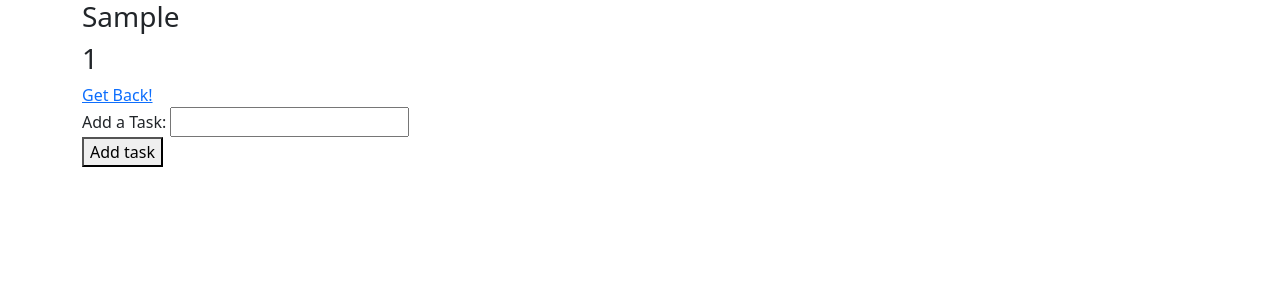
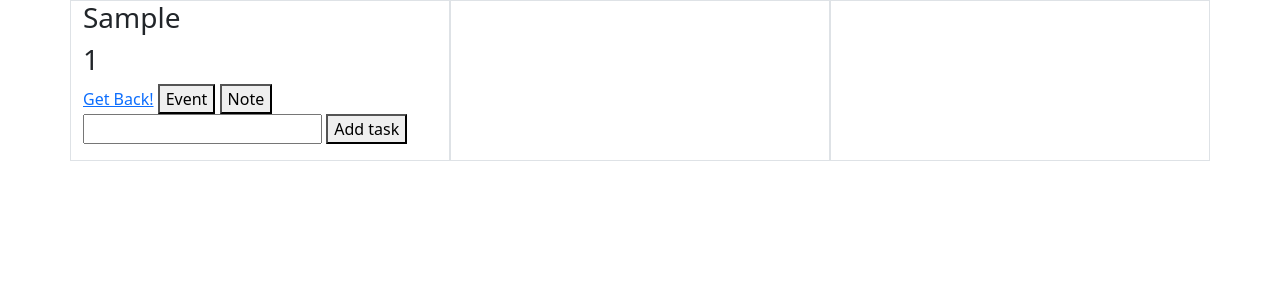
Before and after one commit to andres777-stack/BulletJournal, a Django app: a page that uses templates/YearMonthDay/day.html in a window 1280 px wide. Shown: the top 300 px of the page. Run offline with Django 4.2, Linux system fonts and the light colour scheme; tables that the repository leaves empty hold one stand-in row (values such as "Sample post").

Commit message:
Creating model for note and event

```diff
--- a/YearMonthDay/models.py
+++ b/YearMonthDay/models.py
@@ -11,6 +11,8 @@
     mes = models.CharField(max_length=20, null=True)
     number = models.CharField(max_length=20)
     #tasks
+    #events
+    #notes
 
     def __str__(self):
         return self.mes + self.number
@@ -18,11 +20,35 @@
 class Task(models.Model):
     to_do = models.CharField(max_length=100)
     last_update = models.DateField(auto_now=True)
-    days = models.ForeignKey(Day, related_name='tasks', on_delete= models.CASCADE, null=True, blank=True)
+    day = models.ForeignKey(Day, related_name='tasks', on_delete= models.CASCADE, null=True, blank=True)
     done = models.BooleanField(default=False)
+
+    def class_name(self):
+        return self.__class__.__name__
 
     def __str__(self):
         return self.to_do
+
+class Event(models.Model):
+    desc = models.CharField(max_length=50)
+    day = models.ForeignKey(Day, related_name='events', on_delete= models.CASCADE, null=True, blank=True)
+    done = models.BooleanField(default=False)
+
+    def class_name(self):
+        return self.__class__.__name__
+
+    def __str__(self):
+        return self.desc
+
+class Note(models.Model):
+    text = models.CharField(max_length=100)
+    day = models.ForeignKey(Day, related_name='notes', on_delete= models.CASCADE, null=True, blank=True)
+
+    def class_name(self):
+        return self.__class__.__name__
+
+    def __str__(self):
+        return self.text
 
 
 
--- a/YearMonthDay/urls.py
+++ b/YearMonthDay/urls.py
@@ -8,8 +8,8 @@
     path('', views.index, name = 'index'),
     path('yourYear/', views.yourYear, name = 'yourYear'),
     path('yourYear/migrate-Task/<int:id>', views.migrateTask, name = 'migrateTask'),
-    path('yourYear/deleteTask/<int:id>', views.deleteTask, name = 'deleteTask'),
     path('yourYear/checkTask/', views.checkTask, name = 'checkTask'),
     re_path(r'^yourYear/(?P<mes>[A-Za-z]+)/(?P<dia>\d+)/$', views.mesdia, name='myDay'),
+    re_path(r'yourYear/delete/(?P<model>[A-Za-z]+)/(?P<id>\d+)/$', views.delete, name = 'delete'),
 
 ]
--- a/YearMonthDay/views.py
+++ b/YearMonthDay/views.py
@@ -1,5 +1,6 @@
 from django.shortcuts import render, HttpResponse, redirect, reverse
 from django.http import JsonResponse
+from django.apps import apps
 from YearMonthDay.models import *
 from YearMonthDay.forms import *
 import datetime
@@ -54,18 +55,28 @@
 
     if request.method == 'POST':
         if request.headers['x-requested-with'] == 'XMLHttpRequest':
-            task = request.POST['to_do']
             instanceDay = Day.objects.get(mes=mes, number=dia)
-            newTask = Task.objects.create(to_do=task, days=instanceDay)
-            newTask.save()
-            data = list(instanceDay.tasks.all().values())
-            return JsonResponse({'tasks': data})
-        else:
-            task = request.POST['to_do']
-            instanceDay = Day.objects.get(mes=mes, number=dia)
-            newTask = Task.objects.create(to_do=task, days=instanceDay)
-            newTask.save()
-            return redirect(reverse('YearMonthDay:myDay', kwargs={'mes':mes, 'dia':dia}))
+            if request.POST.get('to_do', False):
+                #request.POST.get('is_private', False)
+                task = request.POST['to_do']
+                newTask = Task.objects.create(to_do=task, day=instanceDay)
+                data = list(instanceDay.tasks.all().values())
+            if request.POST.get('event', False):
+                event = request.POST['event']
+                newEvent = Event.objects.create(desc=event, day=instanceDay)
+                data = list(instanceDay.events.all().values())
+            if request.POST.get('note', False):
+                note = request.POST['note']
+                newNote = Note.objects.create(text=note, day=instanceDay)
+                newNote.save()
+                data = list(instanceDay.notes.all().values())
+            return JsonResponse({'objects': data})
+        #else:
+        #    task = request.POST['to_do']
+        #    instanceDay = Day.objects.get(mes=mes, number=dia)
+        #    newTask = Task.objects.create(to_do=task, days=instanceDay)
+        #    newTask.save()
+        #    return redirect(reverse('YearMonthDay:myDay', kwargs={'mes':mes, 'dia':dia}))
 
 def migrateTask(request, id):
 
@@ -82,7 +93,7 @@
     else:
 
         task = Task.objects.get(id=id)
-        previusDay = task.days
+        previusDay = task.day
         #to contruct the reverse url
         dayUrl = previusDay.number
         monthUrl = previusDay.mes
@@ -104,13 +115,15 @@
         task.save()
         return redirect(reverse('YearMonthDay:myDay', kwargs={'mes':monthUrl, 'dia': dayUrl}))
 
-def deleteTask(request, id):
-    task = Task.objects.get(id=id)
-    previusDay = task.days
+def delete(request, model, id):
+    #obj represent a task object, event object or note object.
+    Model = apps.get_model('YearMonthDay', model)
+    obj = Model.objects.get(id=id)
+    previusDay = obj.day
     #to contruct the reverse url
     dayUrl = previusDay.number
     monthUrl = previusDay.mes
-    task.delete()
+    obj.delete()
     return redirect(reverse('YearMonthDay:myDay', kwargs={'mes':monthUrl, 'dia': dayUrl}))
 
 def checkTask(request):
--- a/templates/YearMonthDay/day.html
+++ b/templates/YearMonthDay/day.html
@@ -4,13 +4,14 @@
 
 {% block content%}
 <div class="container">
-
+    <div class="row">
+        <div class="col-4 border">
             <h3 id="month">{{dia.mes}}</h3><h3 id="day">{{dia.number}}</h3>
             <a href="{% url 'YearMonthDay:yourYear' %}">Get Back!</a>
-
-    <form action="" method="post" id="form">
+            <button type="button" id="buttonEvent" onclick="makeEvent()">Event</button>
+            <button type="button" id="buttonEvent" onclick="makeNote()">Note</button>
+            <form action="" method="post" id="form" style="display:inline-block;">
                 {% csrf_token %}
-        <label for="to_do">Add a Task:</label>
                 <input type="text" onfocus="this.value=''" name="to_do" id="to_do">
             </form>
             <button onclick="saveData()" id="myBtn">Add task</button>
@@ -26,12 +27,44 @@
                         <input type="hidden" name="task-id" value="{{task.id}}" id="checkInput">
                         <button type="button" onclick="checkTask()" id="checkBtn" class="btn btn-success"><i class="fa fa-check" aria-hidden="true"></i></button>
                     </form>
-            <a href="{% url 'YearMonthDay:deleteTask' id=task.id %}" class="btn btn-danger"><i class="fa fa-trash-o" aria-hidden="true"></i></a>
+                    <a href="{% url 'YearMonthDay:delete' model=task.class_name id=task.id %}" class="btn btn-danger"><i class="fa fa-trash-o" aria-hidden="true"></i></a>
+                </li>
+                {% endfor %}
+                {% for event in dia.events.all %}
+                <li>
+                    <i class="fa fa-caret-up" style="font-size:10px" aria-hidden="true" id="eventSymbol-{{event.id}}"></i>
+                    {{event.desc}}
+                    <a href= "{% url 'YearMonthDay:migrateTask' id=event.id %}" class="btn btn-primary"><i class="fa fa-share" aria-hidden="true"></i></a>
+                    <form action="" method="post" style="display: inline-block" id="checkForm">
+                        {% csrf_token %}
+                        <input type="hidden" name="event-id" value="{{event.id}}" id="checkInput">
+                        <button type="button" onclick="checkTask()" id="checkBtn" class="btn btn-success"><i class="fa fa-check" aria-hidden="true"></i></button>
+                    </form>
+                    <a href="{% url 'YearMonthDay:delete' model=event.class_name id=event.id %}" class="btn btn-danger"><i class="fa fa-trash-o" aria-hidden="true"></i></a>
                 </li>
                 {% endfor %}
             </ul>
+        </div>
+        <div class="col-4 border">
 
+        </div>
+        <div class="col-4 border">
+
+        </div>
+    </div>
     <script>
+        function makeNote(){
+            inputElement = document.getElementById('to_do');
+            inputElement.name = 'note';
+            document.getElementById('myBtn').innerHTML = 'Add Note';
+        }
+
+        function makeEvent(){
+            inputElement = document.getElementById('to_do');
+            inputElement.name = 'event';
+            document.getElementById('myBtn').innerHTML = 'Add Event';
+        }
+
         function getCookie(name) {
             let cookieValue = null;
             if (document.cookie && document.cookie !== '') {
@@ -67,9 +100,11 @@
             ).then(function (response) {
                 return response.json();
             }).then(function (data){
-                let myArray = data.tasks;
+                console.log(data);
+                let myArray = data.objects;
                 let id = myArray[myArray.length - 1].id;
                 let li = document.createElement('li');
+                if(myArray[myArray.length - 1].to_do){
                     //insert i bullet
                     let ibullet = document.createElement('i');
                     setAttributes(ibullet, {'class': 'fa fa-circle', 'style': 'font-size: 10px', 'aria-hidden' : 'true', 'id':'i-' + id });
@@ -113,6 +148,25 @@
                     //add ancor to li
                     li.appendChild(ancla);
                     lista.insertBefore(li, lista.firstChild);
+                }else if(myArray[myArray.length - 1].desc){
+                    //insert a dash symbol
+                    let dashElement = document.createElement('i');
+                    setAttributes(dashElement, {'class': 'fa fa-caret-up', 'aria-hidden': 'true'});
+                    li.appendChild(dashElement);
+                    li.innerHTML += myArray[myArray.length - 1].desc;
+                    console.log(li);
+                    lista.insertBefore(li, lista.firstChild);
+                    //<i class="fa fa-minus" aria-hidden="true"></i>
+                } else {
+                    //insert triangle symbol
+                    let triangleElement = document.createElement('i');
+                    setAttributes(triangleElement, {'class': 'fa fa-minus', 'aria-hidden': 'true'});
+                    li.appendChild(triangleElement);
+                    li.innerHTML += myArray[myArray.length - 1].text;
+                    lista.insertBefore(li, lista.firstChild);
+                    //<i class="fa fa-caret-up" aria-hidden="true"></i>
+                }
+
             })
         }
 
```
Also changed, not shown: YearMonthDay/migrations/0009_note_event.py (added), YearMonthDay/migrations/0010_rename_days_task_day.py (added). Lines whose indentation alone changed are shown as unchanged.
